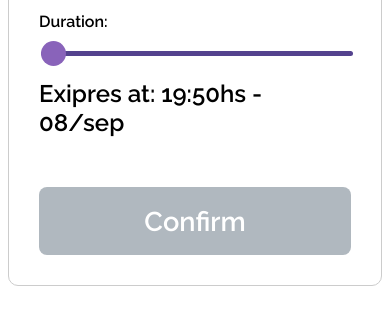
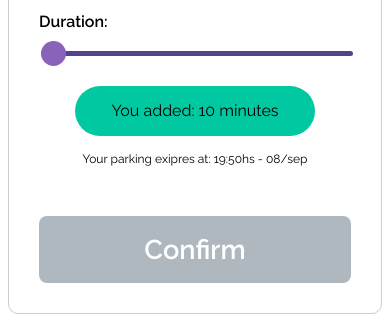
Before and after one commit to fabriciodigennaro/parking-app, an Angular app: page /parking-form in a window 390 px wide. Shown: the part 583-898 px from the top of the page. Built offline with nearby package versions, Linux system fonts and the light colour scheme; no server answers.

Commit message:
added time added and finishing time

```diff
--- a/src/app/components/forms/parking-form/parking-form.component.html
+++ b/src/app/components/forms/parking-form/parking-form.component.html
@@ -1,55 +1,106 @@
 <p class="title-step">Start parking</p>
 <div class="card">
-
   <div class="step-indicator">
     <div class="step">
-      <div class="circle active"><img src="../../../../assets/img/car.svg" alt="car-incon"></div>
+      <div class="circle active">
+        <img src="../../../../assets/img/car.svg" alt="car-incon" />
+      </div>
       <div class="line"></div>
-      <div class="circle"><img src="../../../../assets/img/wallet.svg" alt="wallet-incon"></div>
+      <div class="circle">
+        <img src="../../../../assets/img/wallet.svg" alt="wallet-incon" />
+      </div>
     </div>
   </div>
 
   <form [formGroup]="form" (ngSubmit)="onSubmit()">
     <div class="form-field">
-        <label for="email">Email:
-          <p class="error-text" *ngIf="isInvalidField('email')"> is required.</p>
+      <label for="email"
+        >Email:
+        <p class="error-text" *ngIf="isInvalidField('email')">
+          please insert a valid email.
+        </p>
       </label>
-        <input type="email" id="email" formControlName="email" [ngClass]="{error: isInvalidField('email')}"/>
+      <input
+        type="email"
+        id="email"
+        formControlName="email"
+        [ngClass]="{ error: isInvalidField('email') }"
+      />
     </div>
     <div class="form-field">
-        <label for="plate">Plate:
-          <p class="error-text" *ngIf="isInvalidField('plate')"> is required.</p>
+      <label for="plate"
+        >Plate:
+        <p class="error-text" *ngIf="isInvalidField('plate')">is required.</p>
       </label>
-        <input type="text" id="plate" formControlName="plate" [ngClass]="{error: isInvalidField('plate')}"/>
+      <input
+        type="text"
+        id="plate"
+        formControlName="plate"
+        [ngClass]="{ error: isInvalidField('plate') }"
+      />
     </div>
 
     <div class="form-field">
-        <label for="city">City:
-          <p class="error-text" *ngIf="isInvalidField('city')"> is required.</p>
+      <label for="city"
+        >City:
+        <p class="error-text" *ngIf="isInvalidField('city')">is required.</p>
       </label>
-        <select id="city" formControlName="city" [ngClass]="{error: isInvalidField('city')}" (change)="onCitySelected()">
+      <select
+        id="city"
+        formControlName="city"
+        [ngClass]="{ error: isInvalidField('city') }"
+        (change)="onCitySelected()"
+      >
         <option value="">Select a city</option>
-          <option *ngFor="let city of cities" value="{{city.name}}">{{city.name}}</option>
+        <option *ngFor="let city of cities" value="{{ city.name }}">
+          {{ city.name }}
+        </option>
       </select>
     </div>
 
     <div class="form-field">
-        <label for="parkZone">Park Zone:
-          <p class="error-text" *ngIf="isInvalidField('parkZone')"> is required.</p>
+      <label for="parkZone"
+        >Park Zone:
+        <p class="error-text" *ngIf="isInvalidField('parkZone')">
+          is required.
+        </p>
       </label>
-        <select id="parkZone" formControlName="parkZone" [ngClass]="{error: isInvalidField('parkZone')}">
+      <select
+        id="parkZone"
+        formControlName="parkZone"
+        [ngClass]="{ error: isInvalidField('parkZone') }"
+      >
         <option value="">{{ placeholderParkingZones }}</option>
-          <option *ngFor="let zone of parkingZones" value="{{zone.name}}">{{zone.name}}</option>
+        <option *ngFor="let zone of parkingZones" value="{{ zone.name }}">
+          {{ zone.name }}
+        </option>
       </select>
     </div>
 
     <div class="form-field">
-        <label for="duration">Duration:
-          <p class="error-text" *ngIf="isInvalidField('duration')"> is required.</p>
+      <label for="duration"
+        >Duration:
+        <p class="error-text" *ngIf="isInvalidField('duration')">
+          is required.
+        </p>
       </label>
-        <input type="range" min="10" max="480" id="duration" formControlName="duration" [ngClass]="{error: isInvalidField('duration')}"/>
-         <h2>Exipres at: {{finishingTime}}</h2>
+      <input
+        type="range"
+        min="10"
+        max="480"
+        id="duration"
+        formControlName="duration"
+        [ngClass]="{ error: isInvalidField('duration') }"
+      />
+      <div class="time-box">
+        <!-- <div class="time-added"> -->
+        <p class="time-added">You added: {{timeInHours}}</p>
+        <!-- </div> -->
+        <p class="time-expires">Your parking exipres at: {{ finishingTime }}</p>
       </div>
-      <app-button [disabled]="!form.valid" class="confirm-btn">Confirm</app-button>
+    </div>
+    <app-button [disabled]="!form.valid" class="confirm-btn"
+      >Confirm</app-button
+    >
   </form>
 </div>
--- a/src/app/components/forms/parking-form/parking-form.component.scss
+++ b/src/app/components/forms/parking-form/parking-form.component.scss
@@ -5,9 +5,6 @@ input {
     outline-width: 0;
     outline: none;
   }
-
-
-
 }
 .card {
   border: 1px solid var(--grey-light);
@@ -78,8 +75,8 @@ input {
       }
     }
 
-      input[type='text'],
-      input[type='email'],
+    input[type="text"],
+    input[type="email"],
     select {
       width: 100%;
       height: 40px;
@@ -90,7 +87,7 @@ input {
       margin-top: 5px;
     }
 
-      input[type='range'] {
+    input[type="range"] {
       -webkit-appearance: none;
       appearance: none;
       background-color: var(--primary);
@@ -106,6 +103,26 @@ input {
         height: 25px;
         border-radius: 50%;
       }
+    }
+
+    .time-box {
+      justify-content: center;
+      margin-top: 10px;
+      display: grid;
+    }
+    .time-added {
+      border-radius: 30px;
+      background-color: var(--secondary);
+      display: flex;
+      justify-content: center;
+      width: 290px;
+      height: 50px;
+      align-items: center;
+    }
+
+    .time-expires {
+      font-size: 13px;
+      margin: 0 auto;
     }
   }
 }
@@ -126,5 +143,20 @@ input {
 @media (max-width: 768px) {
   .card {
     width: 80%;
+
+    .time-box {
+      display: flex;
+      justify-content: center;
+      flex-wrap: wrap;
+      margin-top: 10px;
+
+      .time-added {
+        width: 240px;
+      }
+
+      .time-expires {
+        font-size: 12px;
       }
     }
+  }
+}
--- a/src/app/components/forms/parking-form/parking-form.component.ts
+++ b/src/app/components/forms/parking-form/parking-form.component.ts
@@ -5,6 +5,7 @@ import { ParkingZonesService } from 'src/app/services/zones.service';
 import { City } from 'src/app/share/interfaces/city.inteface';
 import { Zone } from 'src/app/share/interfaces/parking-zones.interface';
 import { millisecondsToFormattedString } from 'src/app/share/utils/date-formater';
+import { formatMinutes } from 'src/app/share/utils/time-formater';
 
 @Component({
   selector: 'app-parking-form',
@@ -17,6 +18,7 @@ export class ParkingFormComponent implements OnInit {
   parkingZones: Zone[] = [];
   placeholderParkingZones: string = 'First select a city';
   finishingTime: string = millisecondsToFormattedString(new Date().getTime());
+  timeInHours: string = '10 minutes';
 
   constructor(
     private _fb: FormBuilder,
@@ -60,6 +62,7 @@ export class ParkingFormComponent implements OnInit {
 
   subscribeToDurationChanges() {
     this.form.get('duration')?.valueChanges.subscribe((newValue: number) => {
+      this.timeInHours = formatMinutes(newValue);
       const minutesToMiliSeconds = newValue * 60 * 1000;
       const finishingTimeInMiliSeconds = new Date().getTime() + minutesToMiliSeconds
       this.finishingTime = millisecondsToFormattedString(finishingTimeInMiliSeconds);
--- /dev/null
+++ b/src/app/share/utils/time-formater.ts
@@ -0,0 +1,11 @@
+export function formatMinutes(minutes: number): string {
+    if (minutes < 60) {
+      return `${minutes} minutes`;
+    } else {
+      const hours = Math.floor(minutes / 60);
+      const remainingMinutes = minutes % 60;
+      const formattedHours = hours.toString().padStart(2, '0');
+      const formattedMinutes = remainingMinutes.toString().padStart(2, '0');
+      return `${formattedHours}:${formattedMinutes}hs`;
+    }
+  }
```
Lines whose indentation alone changed are shown as unchanged.
